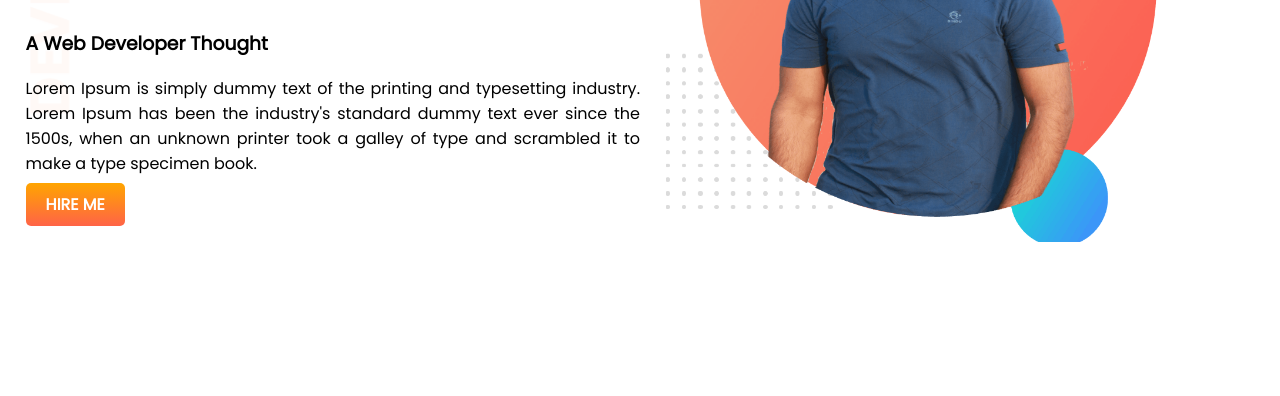
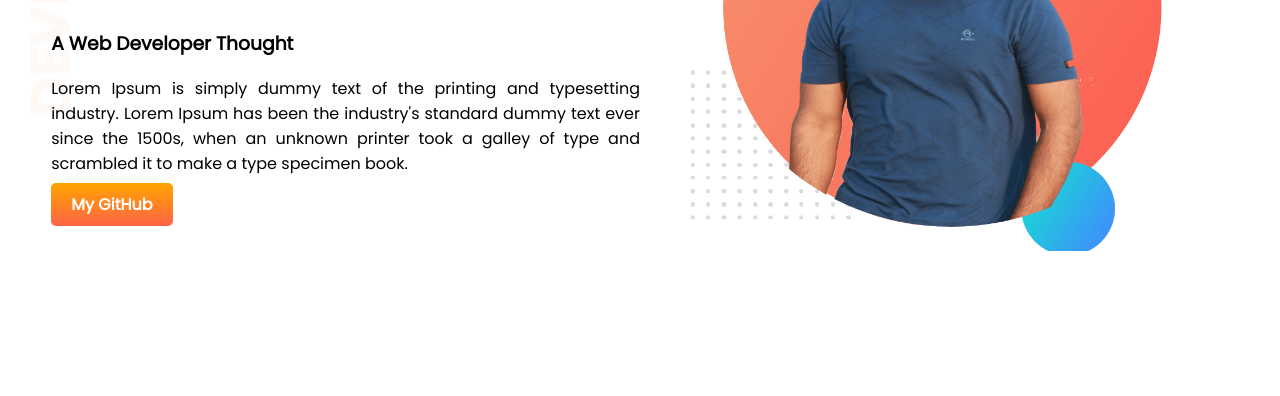
Before and after one commit to armejbha/developer-portfolio, a plain HTML site: page index.html in a window 1280 px wide. Shown: the part 246-642 px from the top of the page. Drawn offline with Linux system fonts and the light colour scheme; a web font is replaced by a local one.

Commit message:
add-github-account

```diff
--- a/index.html
+++ b/index.html
@@ -24,7 +24,7 @@
             <p></p>Lorem Ipsum is simply dummy text of the printing and typesetting industry. Lorem Ipsum has been the
             industry's standard dummy text ever since the 1500s, when an unknown printer took a galley of type and
             scrambled it to make a type specimen book.</p>
-            <a class="link-button" target="_blank" href="#">HIRE ME</a>
+            <a class="link-button" target="_blank" href="https://github.com/armejbha">My GitHub</a>
         </div>
         <div class="half-width">
             <img src="my-bg(1).png" alt="this is mejbha">
--- a/style.css
+++ b/style.css
@@ -21,11 +21,12 @@ h2{
 }
 .half-width{
     width:50%;
-    padding-left:2%;
+    padding-left:4%;
     text-align:justify;
 }
 .half-width img{
     width:80%;
+    padding-top:5%;
 }
 .link-button{
     text-decoration: none;
```
